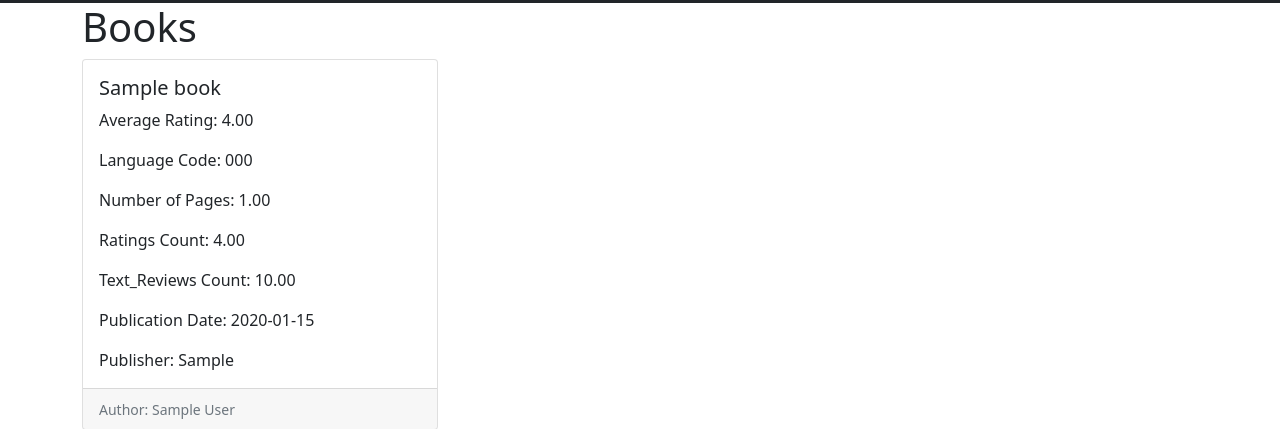
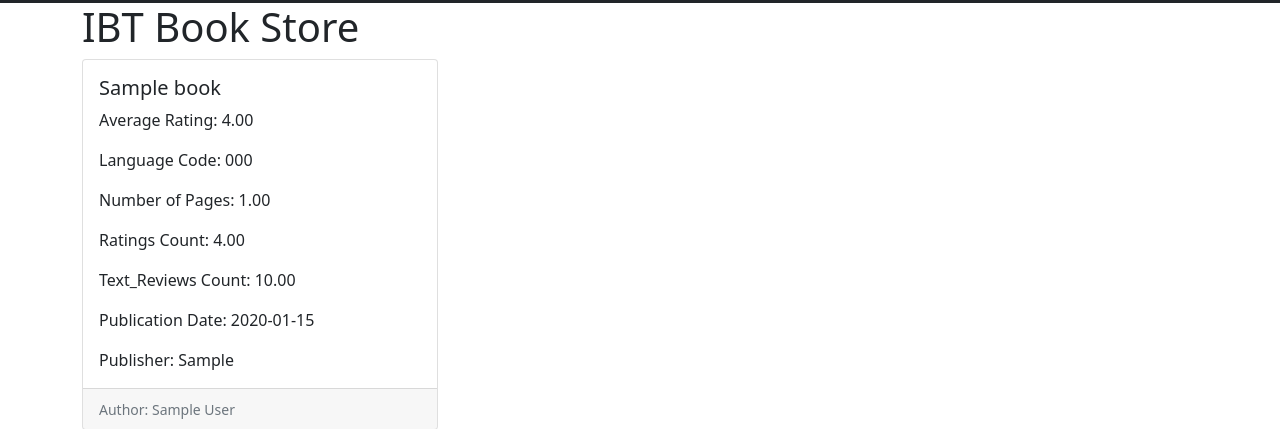
Before and after one commit to mopopoola/django-book-store-ibt, a Django app: page / in a window 1280 px wide. Shown: the part 29-458 px from the top of the page. Run offline with Django 3.2, Linux system fonts and the light colour scheme; tables that the repository leaves empty hold one stand-in row (values such as "Sample post").

Commit message:
updated title

```diff
--- a/books/templates/books/index.html
+++ b/books/templates/books/index.html
@@ -1,7 +1,7 @@
 {% extends "books/base.html" %} {% load static %}{% block title %} Books
 {% endblock%} {% block content%}
 <div class="container">
-  <h1>Books</h1>
+  <h1>IBT Book Store</h1>
   <div class="row row-cols-1 row-cols-md-3 g-4">
     {% for book in books %}
       <div class="col">
```
